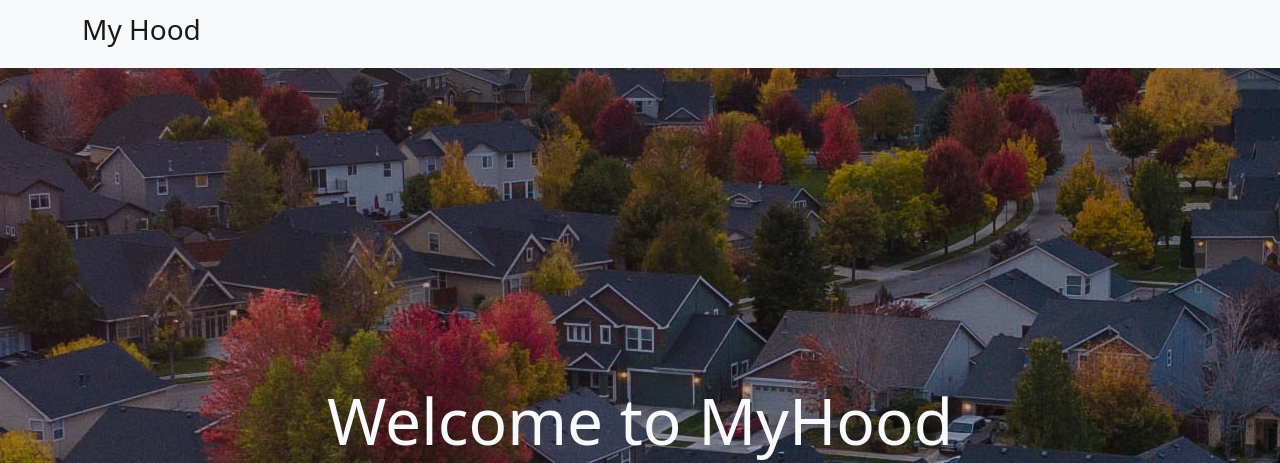
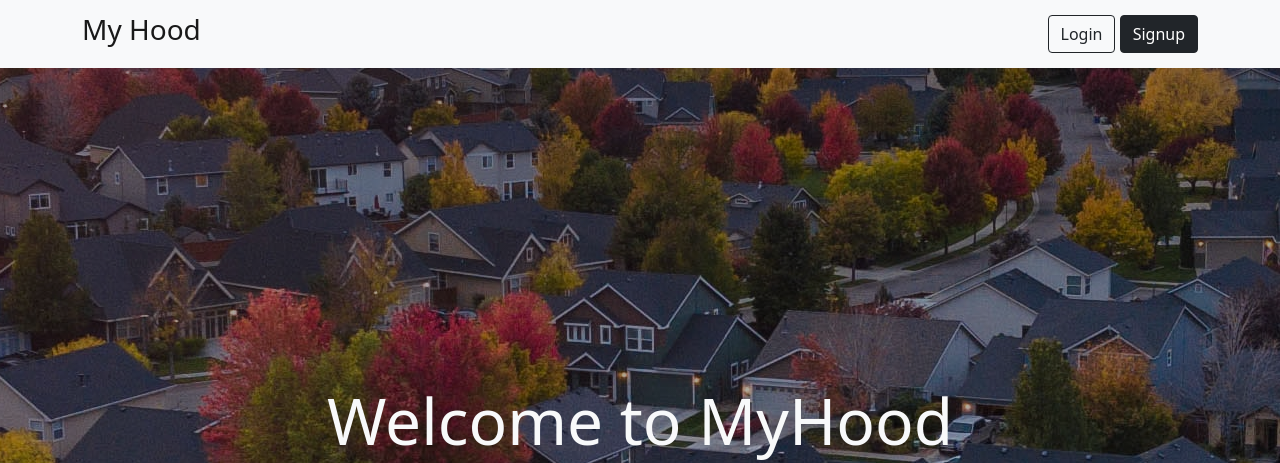
Before and after one commit to otienotimothy/myhood, a Django app: template hood/templates/index.html in a window 1280 px wide. Shown: the top 463 px of the page. Run offline with Django 3.2, Linux system fonts and the light colour scheme; the template is opened without the code that fills it, so the values that code supplies are empty; some libraries are stand-ins or nearby versions.

Commit message:
Add login and signup routes

```diff
--- a/templates/navbar.html
+++ b/templates/navbar.html
@@ -74,6 +74,11 @@
 					</ul>
 				</div>
 			</div>
+			{% else %}
+			<div>
+				<a href="{% url 'login' %}" class="btn btn-outline-dark">Login</a>
+				<a href="{% url 'signup' %}" class="btn btn-dark">Signup</a>
+			</div>
 			<!-- Right elements -->
 		</div>
 		<!-- Collapsible wrapper -->
```
